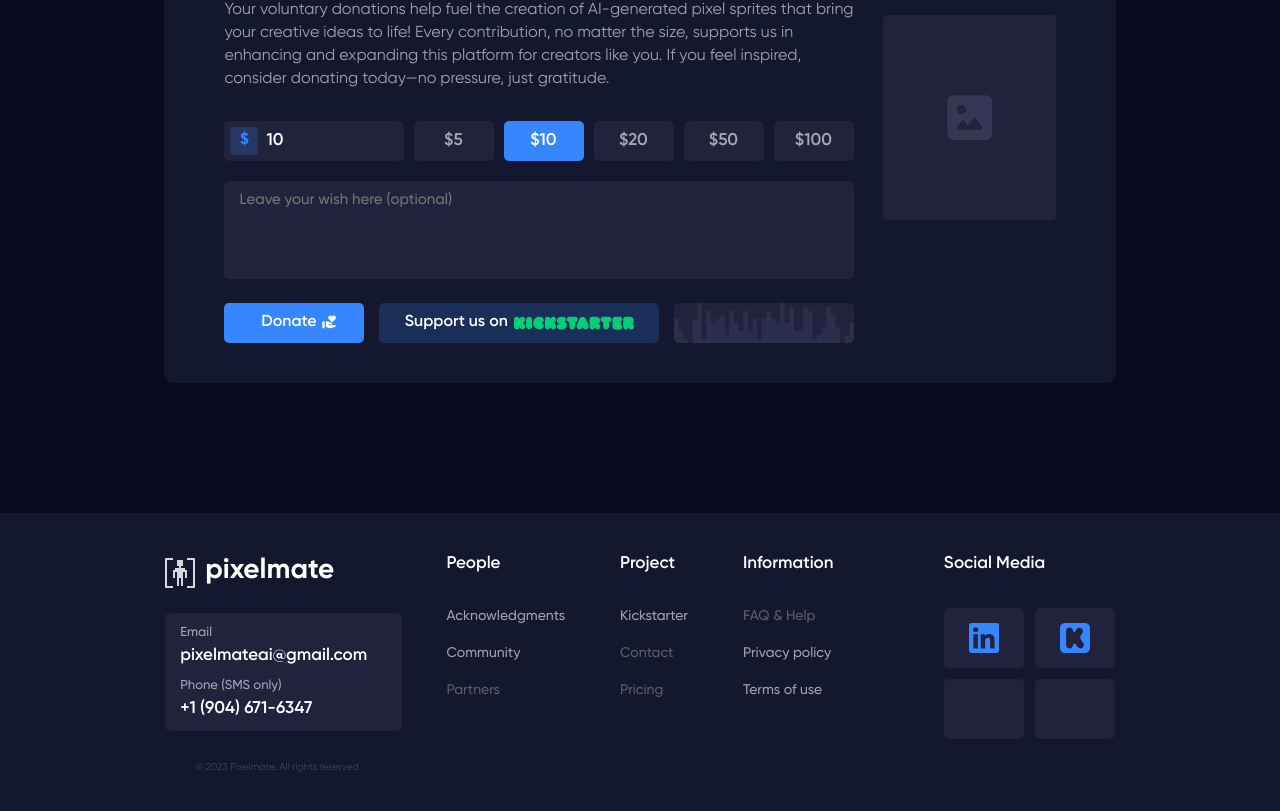
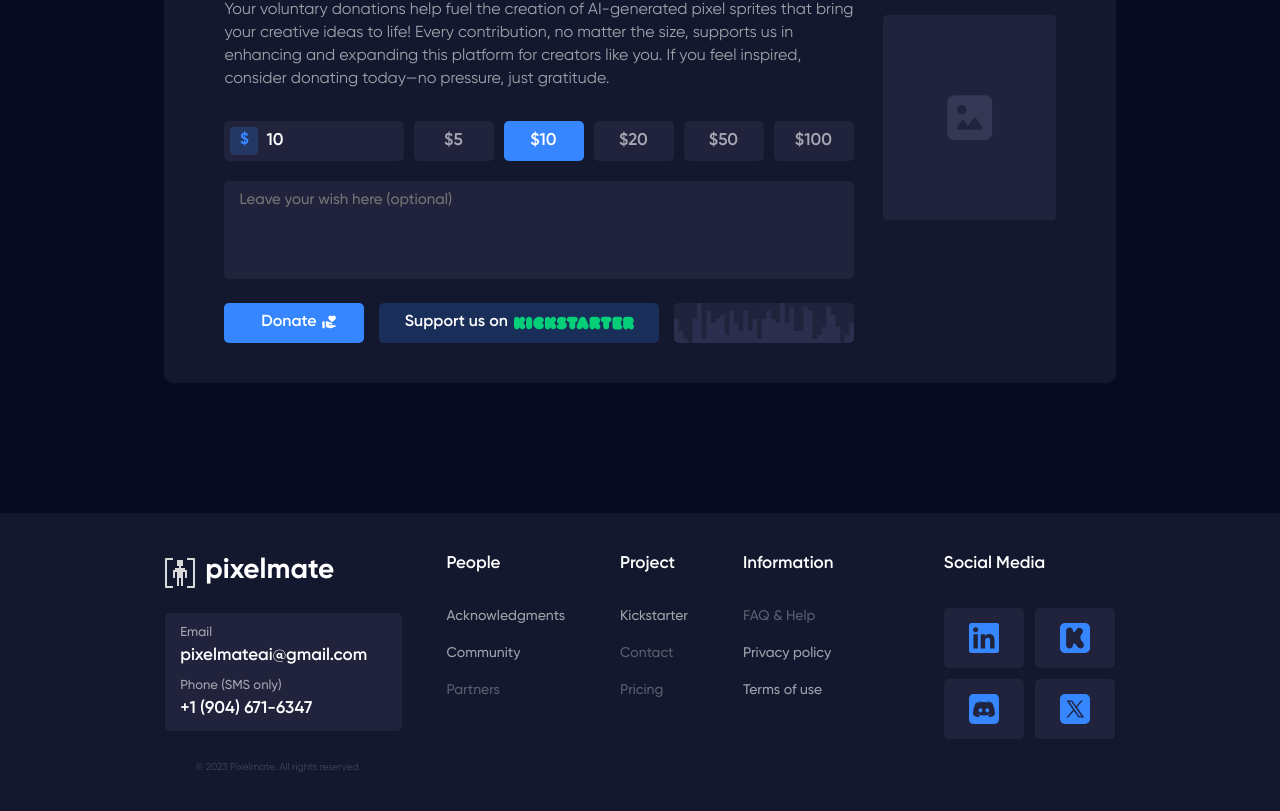
Before and after one commit to romankochkov/pixelmate, a Next.js app: page / in a window 1280 px wide. Shown: the part 5094-5905 px from the top of the page. Built offline with nearby package versions, Linux system fonts and the light colour scheme.

Commit message:
Updated footer

```diff
--- a/src/app/page.module.css
+++ b/src/app/page.module.css
@@ -1385,7 +1385,7 @@
   .page footer .content .links {
     margin-top: 50px;
     flex-wrap: wrap;
-    row-gap: 30px;
+    row-gap: 50px;
   }
 
   .page footer .content .social {
--- a/src/app/page.tsx
+++ b/src/app/page.tsx
@@ -484,8 +484,17 @@ export default function Generation() {
                     <path fill-rule="evenodd" clip-rule="evenodd" d="M5.00006 0C2.23864 0 6.10352e-05 2.23858 6.10352e-05 5V25C6.10352e-05 27.7614 2.23864 30 5.00006 30H25.0001C27.7615 30 30.0001 27.7614 30.0001 25V5C30.0001 2.23858 27.7615 0 25.0001 0H5.00006ZM22.5421 24.6562C21.0438 25.8251 18.8819 25.5583 17.7129 24.06L15.4167 21.1169C14.6306 20.1094 13.0145 20.6652 13.0145 21.9431C13.0145 23.8441 11.4741 25.3847 9.57382 25.3847C7.67353 25.3847 6.13318 23.8441 6.13318 21.9431V8.05675C6.13318 6.15574 7.67353 4.61539 9.57382 4.61539C11.4741 4.61539 13.0145 6.15574 13.0145 8.05675C13.0145 9.03883 14.2662 9.45354 14.8526 8.66572L16.7104 6.16965C17.8451 4.64512 20.0006 4.3289 21.525 5.46303C23.0494 6.59769 23.3658 8.75308 22.2316 10.2784L21.3127 11.5129C19.9687 13.3184 19.9968 15.7993 21.3813 17.5739L23.1389 19.8269C24.3078 21.3252 24.0409 23.4871 22.5421 24.6562Z" fill="#3586FF" />
                   </svg>
                 </div>
-                <div className={styles.discord} onClick={() => window.open('https://discord.gg/hphK6FN8KT', '_blank')}></div>
-                <div className={styles.x}></div>
+                <div className={styles.discord} onClick={() => window.open('https://discord.gg/hphK6FN8KT', '_blank')}>
+                  <svg width="30" height="30" viewBox="0 0 30 30" fill="none" xmlns="http://www.w3.org/2000/svg">
+                    <path fill-rule="evenodd" clip-rule="evenodd" d="M4.50006 0H25.5001C27.9853 0 30.0001 2.01472 30.0001 4.5V25.5C30.0001 27.9853 27.9853 30 25.5001 30H4.50006C2.01478 30 6.10352e-05 27.9853 6.10352e-05 25.5V4.5C6.10352e-05 2.01472 2.01478 0 4.50006 0ZM20.2735 22.9688L19.043 21.5039C21.4454 20.8594 22.3829 19.2188 22.3829 19.2188C19.336 22.0898 11.0157 22.207 7.79303 19.2188C7.79303 19.2188 8.61334 20.7422 11.0743 21.5039L9.72662 22.9688C5.62506 22.9102 4.04303 20.1562 4.04303 20.1562C4.04303 14.0625 6.73834 9.19922 6.73834 9.19922C9.49225 7.26562 12.0118 7.26562 12.0118 7.26562L12.1876 7.5C8.78912 8.4375 7.32428 9.96094 7.32428 9.96094C11.3087 7.26562 19.5118 7.5 22.7344 9.96094C22.793 9.90234 20.8008 8.32031 17.6954 7.5L17.9883 7.26562C17.9883 7.26562 20.5079 7.26562 23.2618 9.19922C23.2618 9.19922 25.9571 14.0625 25.9571 20.1562C25.9571 20.1562 24.3751 22.9102 20.2735 22.9688ZM13.418 16.3477C13.418 17.4803 12.5523 18.3984 11.4844 18.3984C10.4165 18.3984 9.55084 17.4803 9.55084 16.3477C9.55084 15.215 10.4165 14.2969 11.4844 14.2969C12.5523 14.2969 13.418 15.215 13.418 16.3477ZM20.2149 16.3477C20.2149 17.4803 19.3492 18.3984 18.2813 18.3984C17.2134 18.3984 16.3477 17.4803 16.3477 16.3477C16.3477 15.215 17.2134 14.2969 18.2813 14.2969C19.3492 14.2969 20.2149 15.215 20.2149 16.3477Z" fill="#3586FF" />
+                  </svg>
+
+                </div>
+                <div className={styles.x}>
+                  <svg width="30" height="30" viewBox="0 0 30 30" fill="none" xmlns="http://www.w3.org/2000/svg">
+                    <path d="M5.00006 0C2.23863 0 6.10352e-05 2.23857 6.10352e-05 5V25C6.10352e-05 27.7614 2.23863 30 5.00006 30H25.0001C27.7615 30 30.0001 27.7614 30.0001 25V5C30.0001 2.23857 27.7615 0 25.0001 0H5.00006ZM6.49002 6.42857H12.1597L16.1859 12.1498L21.0715 6.42857H22.8572L16.9922 13.2952L24.2244 23.5714H18.5561L13.884 16.9336L8.21435 23.5714H6.42863L13.0776 15.7882L6.49002 6.42857ZM9.22439 7.85714L19.3011 22.1429H21.49L11.4133 7.85714H9.22439Z" fill="#3586FF" />
+                  </svg>
+                </div>
               </div>
             </div>
           </div>
```
